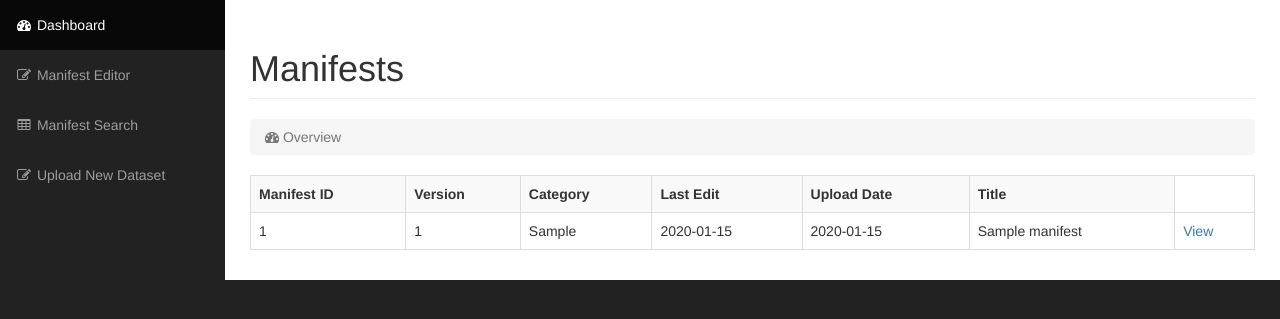
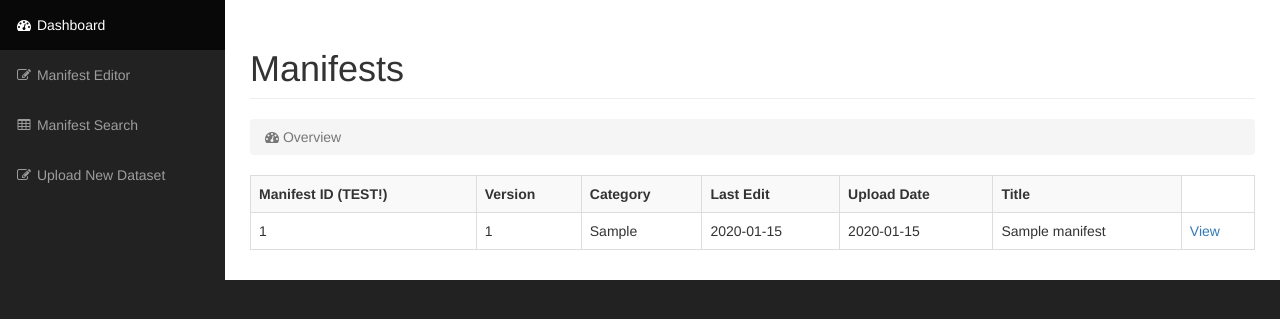
Before and after one commit to OCDX/softwareEngFinalProj, a PHP site: page /view.php in a window 1280 px wide. Shown: the part 51-370 px from the top of the page. Run offline with PHP 8.4, Linux system fonts and the light colour scheme; a user stored in the database is signed in; tables that the repository leaves empty hold one stand-in row (values such as "Sample post").

Commit message:
test deployment

```diff
--- a/v2.0/view.php
+++ b/v2.0/view.php
@@ -21,7 +21,7 @@
         $result = mysqli_query($conn, $printquery);
         echo"<table class='table table-bordered table-hover table-striped'>
 			<tr>
-				<th>Manifest ID</th>
+				<th>Manifest ID (TEST!)</th>
 				<th>Version</th>
 				<th>Category</th>
 				<th>Last Edit</th>
```
